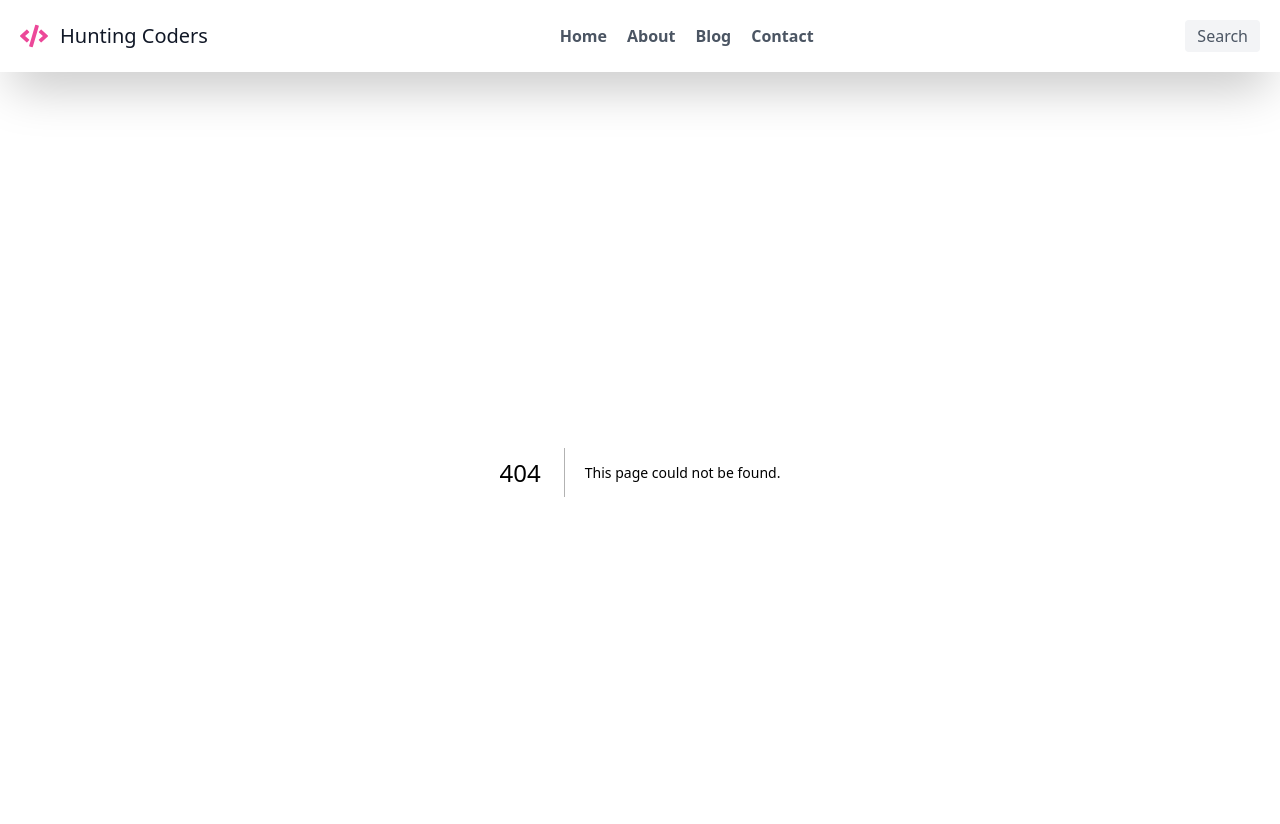
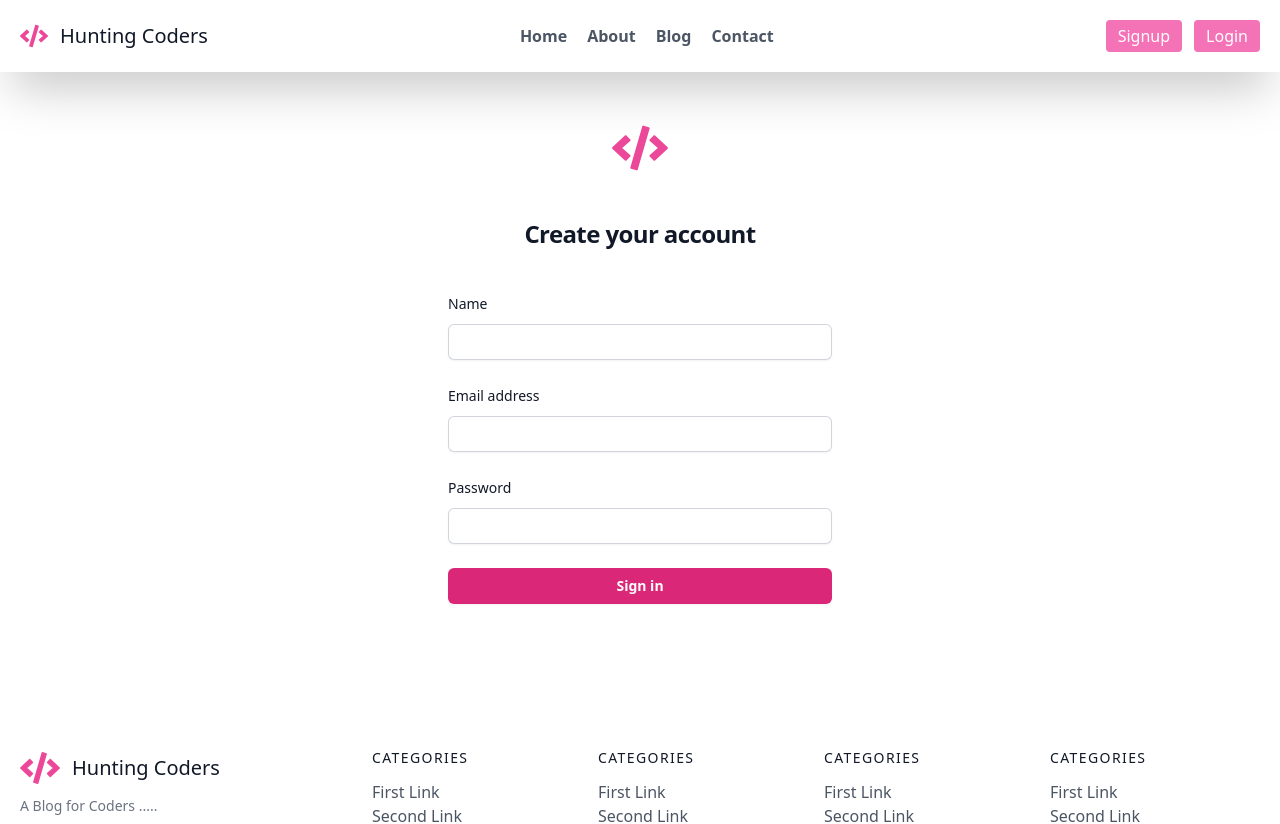
Before and after one commit to TheHimanshuDixit/Lets-Do-Blog, a Next.js app: page /signup in a window 1280 px wide. Before the commit this address had no page. Shown: the top 824 px of the page. Built offline with nearby package versions, Linux system fonts and the light colour scheme.

Commit message:
bug fixes and login signup page created

```diff
--- a/components/Navbar.js
+++ b/components/Navbar.js
@@ -1,24 +1,34 @@
-import React from 'react'
+import React, { useEffect } from 'react'
 import Link from 'next/link'
 import { FaCode } from 'react-icons/fa';
+import { RiAccountCircleFill } from 'react-icons/ri';
 
-const Navbar = () => {
+
+const Navbar = ({ user, handlelogout }) => {
     return (
         <>
             <header className="text-gray-600 body-font">
                 <div className="container mx-auto flex flex-wrap p-5 flex-col md:flex-row items-center shadow-2xl roun">
-                    <a className="flex title-font font-medium items-center justify-center text-gray-900 mb-4 md:mb-0">
-                        <FaCode className='text-2xl text-pink-500 w-7 h-7'/>
+                    <Link href={'/'} className="flex title-font font-medium items-center justify-center text-gray-900 mb-4 md:mb-0">
+                        <FaCode className='text-2xl text-pink-500 w-7 h-7' />
                         <span className="ml-3 text-xl">Hunting Coders</span>
-                    </a>
+                    </Link>
                     <nav className="md:ml-auto md:mr-auto flex flex-wrap items-center text-base justify-center font-bold">
                         <Link href={'/'} className="mr-5 hover:text-gray-900">Home</Link>
                         <Link href={'/about'} className="mr-5 hover:text-gray-900">About</Link>
                         <Link href={'/blog'} className="mr-5 hover:text-gray-900">Blog</Link>
                         <Link href={'/contact'} className="mr-5 hover:text-gray-900">Contact</Link>
                     </nav>
-                    <button className="inline-flex items-center bg-gray-100 border-0 py-1 px-3 focus:outline-none hover:bg-gray-200 rounded text-base mt-4 md:mt-0">Search
-                    </button>
+                    {!user.value && <div className='flex items-center justify-center'>
+                        <Link href={'/signup'} className="inline-flex items-center bg-pink-400 border-0 py-1 px-3 focus:outline-none hover:bg-pink-500 rounded text-base mt-4 md:mt-0 text-white">Signup
+                        </Link>
+                        <Link href={'/login'} className="ml-3 inline-flex items-center bg-pink-400 border-0 py-1 px-3 focus:outline-none hover:bg-pink-500 rounded text-base mt-4 md:mt-0 text-white">Login
+                        </Link></div>} {user.value && <div className='flex items-center justify-center'>
+                            <button className="inline-flex items-center mt-4 md:mt-0 text-pink-400 hover:text-pink-500 text-3xl"><RiAccountCircleFill />
+                            </button>
+                            <button onClick={handlelogout} className="ml-4 inline-flex items-center bg-pink-400 border-0 py-1 px-3 focus:outline-none hover:bg-pink-500 rounded text-base mt-4 md:mt-0 text-white">Logout
+                            </button>
+                        </div>}
                 </div>
             </header>
         </>
--- a/pages/_app.js
+++ b/pages/_app.js
@@ -1,15 +1,40 @@
 import Footer from '@/components/Footer';
 import Navbar from '@/components/Navbar';
 import '@/styles/globals.css'
+import { useRouter } from 'next/router';
+import { useEffect, useState } from 'react';
 // import '../styles/style.css'
 
 // all page start from here
 
 export default function App({ Component, pageProps }) {
-  // console.log('app');
-  return <>
-    <Navbar />
-    <Component {...pageProps} />
-    <Footer />
-  </>
+  const Router = useRouter();
+  const [user, setUser] = useState({ value: null });
+  const [key, setKey] = useState({ value: null })
+
+  useEffect(() => {
+    const token = localStorage.getItem('token');
+    if (token) {
+      setUser({ value: token })
+    }
+    setKey(Math.random())
+
+  }, [Router.query])
+
+  const handlelogout = () => {
+    localStorage.clear();
+    setUser({ value: null })
+    setKey(Math.random())
+    alert('Logout Successfully');
+    setTimeout(() => {
+      Router.push("/");
+    }, 2000);
+  }
+
+
+return <>
+  {key && <Navbar user={user} key={key} handlelogout={handlelogout} />}
+  <Component {...pageProps} />
+  <Footer />
+</>
 }
--- a/pages/api/login.js
+++ b/pages/api/login.js
@@ -12,7 +12,7 @@ const handler = async (req, res) => {
         let decryptedPass = bytes.toString(CryptoJS.enc.Utf8);
         if (user) {
             if (req.body.email == user.email && req.body.password == decryptedPass) {
-                var token = jwt.sign({ email: user.email, name: user.name }, process.env.JWT_SECRET, { expiresIn: '2d' });  // expires in 2 days
+                var token = jwt.sign({ email: user.email, name: user.name }, process.env.JWT_SECRET, { expiresIn: '1d' });  // expires in 2 days
                 res.status(200).json({ success: "success", token });
             }
             else {
--- a/pages/api/signup.js
+++ b/pages/api/signup.js
@@ -2,14 +2,16 @@
 import dbConnect from '../../middleware/dbConnect';
 import User from '@/models/user';
 var CryptoJS = require("crypto-js");
+var jwt = require('jsonwebtoken');
 require('dotenv').config();
 
 const handler = async (req, res) => {
     if (req.method == 'POST') {
-        const {name, email, password} = req.body;
-        let u = new User({name, email, password: CryptoJS.AES.encrypt(password, process.env.AES_SECRET).toString() });
-        u.save();
-        res.status(200).json({ success: "success" });
+        const { name, email, password } = req.body;
+        let u = new User({ name, email, password: CryptoJS.AES.encrypt(password, process.env.AES_SECRET).toString() });
+        await u.save();
+        var token = jwt.sign({ email: email, name: name }, process.env.JWT_SECRET, { expiresIn: '1d' });  // expires in 1 days
+        res.status(200).json({ success: "success", token });
     }
     else {
         res.status(400).json({ error: "This method is not allowed" });
--- /dev/null
+++ b/pages/login.js
@@ -0,0 +1,73 @@
+import { useRouter } from 'next/router';
+import React, { useState } from 'react'
+import { FaCode } from 'react-icons/fa';
+
+const Login = () => {
+
+  const [credential, setCredential] = useState({ email: "", password: "" })
+  const Router = useRouter();
+
+  const onChange = (e) => {
+    e.preventDefault();
+    setCredential({ ...credential, [e.target.name]: e.target.value })
+  }
+
+  const handleSubmit = async (e) => {
+    e.preventDefault()
+    const response = await fetch(`http://localhost:3000/api/login`, {
+      method: "POST", // *GET, POST, PUT, DELETE, etc.
+      headers: {
+        "Content-Type": "application/json",
+      },
+      body: JSON.stringify({ email: credential.email, password: credential.password }), // body data type must match "Content-Type" header
+    });
+    const resp = await response.json();
+    if (resp.success) {
+      // Save the auth token and redirect
+      localStorage.setItem('token', resp.token)
+      alert('Logged in Successfully');
+      setTimeout(() => {
+        Router.push("/");
+      }, 2000);
+    }
+    else {
+      alert('Invalid Credentials');
+    }
+
+  }
+
+  return (
+    <div className="flex min-h-full flex-col justify-center px-6 py-12 lg:px-8">
+      <div className="sm:mx-auto sm:w-full sm:max-w-sm">
+        <FaCode className='text-2xl text-pink-500 mx-auto h-14 w-auto' />
+        <h2 className="mt-10 text-center text-2xl font-bold leading-9 tracking-tight text-gray-900">Sign in to your account</h2>
+      </div>
+
+      <div className="mt-10 sm:mx-auto sm:w-full sm:max-w-sm">
+        <form className="space-y-6" onSubmit={handleSubmit}>
+          <div>
+            <label htmlFor="email" className="block text-sm font-medium leading-6 text-gray-900">Email address</label>
+            <div className="mt-2">
+              <input onChange={onChange} id="email" name="email" type="email" autoComplete="email" required className="block w-full rounded-md border-0 py-1.5 px-2 text-gray-900 shadow-sm ring-1 ring-inset ring-gray-300 placeholder:text-gray-400 focus:ring-2 focus:ring-inset focus:ring-pink-600 focus:outline-none sm:text-sm sm:leading-6" />
+            </div>
+          </div>
+
+          <div>
+            <div className="flex items-center justify-between">
+              <label htmlFor="password" className="block text-sm font-medium leading-6 text-gray-900">Password</label>
+            </div>
+            <div className="mt-2">
+              <input onChange={onChange} id="password" name="password" type="password" autoComplete="current-password" required className="block w-full rounded-md border-0 py-1.5 px-2 text-gray-900 shadow-sm ring-1 ring-inset ring-gray-300 placeholder:text-gray-400 focus:ring-2 focus:ring-inset focus:ring-pink-600 focus:outline-none sm:text-sm sm:leading-6" />
+            </div>
+          </div>
+
+          <div>
+            <button type="submit" className="flex w-full justify-center rounded-md bg-pink-600 px-3 py-1.5 text-sm font-semibold leading-6 text-white shadow-sm hover:bg-pink-500 focus-visible:outline focus-visible:outline-2 focus-visible:outline-offset-2 focus-visible:outline-pink-600">Sign in</button>
+          </div>
+        </form>
+      </div>
+    </div>
+  )
+}
+
+export default Login
--- /dev/null
+++ b/pages/signup.js
@@ -0,0 +1,81 @@
+import { useRouter } from 'next/router';
+import React, { useState } from 'react'
+import { FaCode } from 'react-icons/fa';
+
+const Signup = () => {
+
+  const [credential, setCredential] = useState({ name: "", email: "", password: "" })
+  const Router = useRouter();
+
+  const onChange = (e) => {
+    e.preventDefault();
+    setCredential({ ...credential, [e.target.name]: e.target.value })
+  }
+
+  const handleSubmit = async (e) => {
+    e.preventDefault()
+    const { name, email, password } = credential;
+    const response = await fetch(`http://localhost:3000/api/signup`, {
+      method: "POST", // *GET, POST, PUT, DELETE, etc.
+      headers: {
+        "Content-Type": "application/json",
+      },
+      body: JSON.stringify({ name, email, password }), // body data type must match "Content-Type" header
+    });
+    const resp = await response.json();
+    if (resp.success) {
+      // Save the auth token and redirect
+      localStorage.setItem('token', resp.token)
+      alert('Account Created Successfully')
+      setTimeout(() => {
+        Router.push("/");
+      }, 2000);
+    }
+    else {
+      alert('Enter valid data');
+    }
+
+  }
+
+  return (
+    <div className="flex min-h-full flex-col justify-center px-6 py-12 lg:px-8">
+      <div className="sm:mx-auto sm:w-full sm:max-w-sm">
+        <FaCode className='text-2xl text-pink-500 mx-auto h-14 w-auto' />
+        <h2 className="mt-10 text-center text-2xl font-bold leading-9 tracking-tight text-gray-900">Create your account</h2>
+      </div>
+
+      <div className="mt-10 sm:mx-auto sm:w-full sm:max-w-sm">
+        <form className="space-y-6" onSubmit={handleSubmit}>
+          <div>
+            <label htmlFor="name" className="block text-sm font-medium leading-6 text-gray-900">Name</label>
+            <div className="mt-2">
+              <input onChange={onChange} id="name" name="name" type="text" autoComplete="name" required className="block w-full rounded-md border-0 py-1.5 px-2 text-gray-900 shadow-sm ring-1 ring-inset ring-gray-300 placeholder:text-gray-400 focus:ring-2 focus:ring-inset focus:ring-pink-600 focus:outline-none sm:text-sm sm:leading-6" />
+            </div>
+          </div>
+
+          <div>
+            <label htmlFor="email" className="block text-sm font-medium leading-6 text-gray-900">Email address</label>
+            <div className="mt-2">
+              <input onChange={onChange} id="email" name="email" type="email" autoComplete="email" required className="block w-full rounded-md border-0 py-1.5 px-2 text-gray-900 shadow-sm ring-1 ring-inset ring-gray-300 placeholder:text-gray-400 focus:ring-2 focus:ring-inset focus:ring-pink-600 focus:outline-none sm:text-sm sm:leading-6" />
+            </div>
+          </div>
+
+          <div>
+            <div className="flex items-center justify-between">
+              <label htmlFor="password" className="block text-sm font-medium leading-6 text-gray-900">Password</label>
+            </div>
+            <div className="mt-2">
+              <input onChange={onChange} id="password" name="password" type="password" autoComplete="current-password" required className="block w-full rounded-md border-0 py-1.5 px-2 text-gray-900 shadow-sm ring-1 ring-inset ring-gray-300 placeholder:text-gray-400 focus:ring-2 focus:ring-inset focus:ring-pink-600 focus:outline-none sm:text-sm sm:leading-6" />
+            </div>
+          </div>
+
+          <div>
+            <button type="submit" className="flex w-full justify-center rounded-md bg-pink-600 px-3 py-1.5 text-sm font-semibold leading-6 text-white shadow-sm hover:bg-pink-500 focus-visible:outline focus-visible:outline-2 focus-visible:outline-offset-2 focus-visible:outline-pink-600">Sign in</button>
+          </div>
+        </form>
+      </div>
+    </div>
+  )
+}
+
+export default Signup
```
Also changed, not shown: pages/about.js (+20 -20 lines), pages/blog.js (+5 -5 lines).
